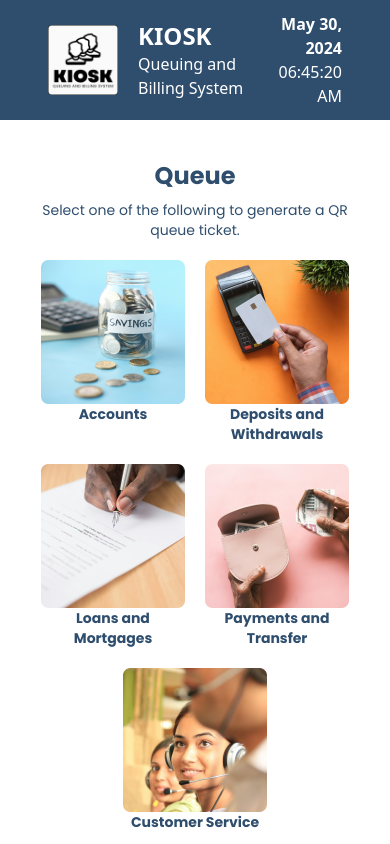
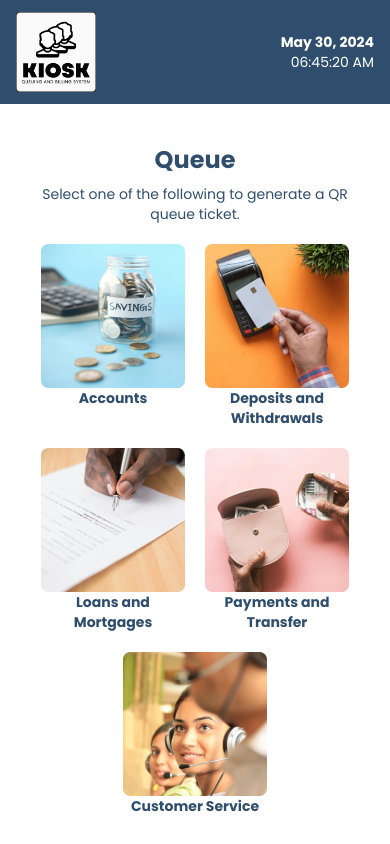
Before and after one commit to Telemondo-Technologies-Development/qs-dashboard-react, a React (Vite) app: page /kiosk in a window 390 px wide. Built offline with nearby package versions, Linux system fonts and the light colour scheme.

Commit message:
feat: made header responsive

```diff
--- a/src/routes/kiosk/components/kiosk_dashboard/-KioskHeader.tsx
+++ b/src/routes/kiosk/components/kiosk_dashboard/-KioskHeader.tsx
@@ -15,22 +15,26 @@ export default function KioskHeader() {
 
   const { date, time } = formatDateAndTime(currentTime);
   return (
-    <header className="w-screen bg-[#2F4E6E] text-white py-3 px-12">
-      <div className="flex justify-between">
-        <div className="flex ">
+    <header className="w-screen bg-[#2F4E6E] text-white py-3 px-4 md:px-12 font-poppins">
+      <div className="flex justify-between items-center">
+        <div className="flex items-center">
           <img
             src="/kiosk-logo.png"
             alt="kbqs logo"
-            className="size-[70px] self-center"
+            className="size-20 sm:size-20  md:size-[90px] lg:size-[90px]"
           />
-          <div className="self-center pl-5">
-            <h1 className="text-2xl font-bold">KIOSK</h1>
-            <p className="text-base">Queuing and Billing System</p>
+          <div className="pl-3 md:pl-5">
+            <h1 className="text-lg sm:text-xl md:text-2xl lg:text-3xl hidden sm:block">
+              KIOSK
+            </h1>
+            <p className="text-base sm:text-sm md:text-base lg:text-lg hidden sm:block">
+              Queuing and Billing System
+            </p>
           </div>
         </div>
-        <div className="self-center">
-          <h1 className="text-base font-bold text-right">{date}</h1>
-          <p className="text-base text-right ">{time}</p>
+        <div className="text-right">
+          <h1 className="text-sm md:text-base font-bold">{date}</h1>
+          <p className="text-sm md:text-base">{time}</p>
         </div>
       </div>
     </header>
```
